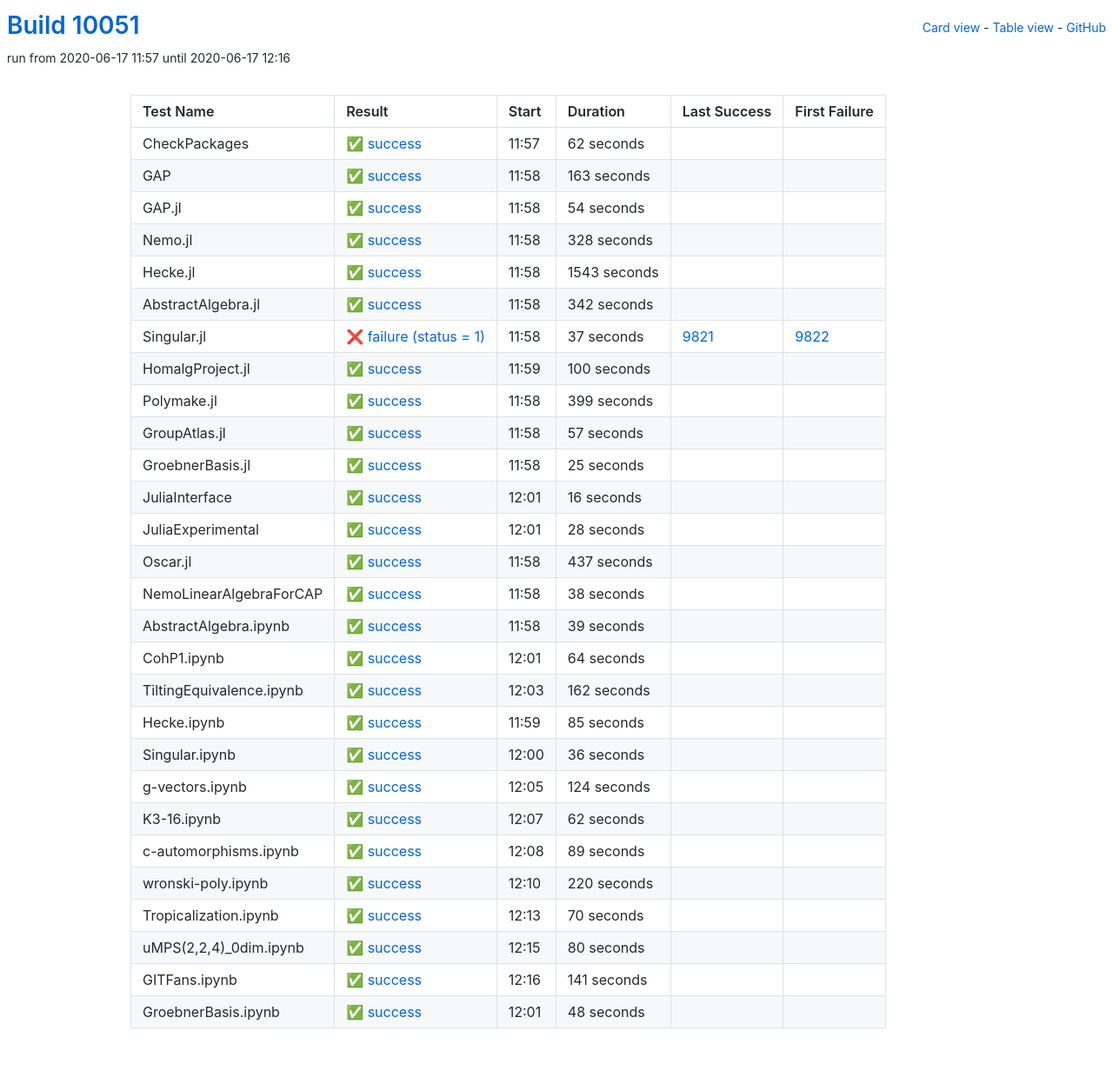
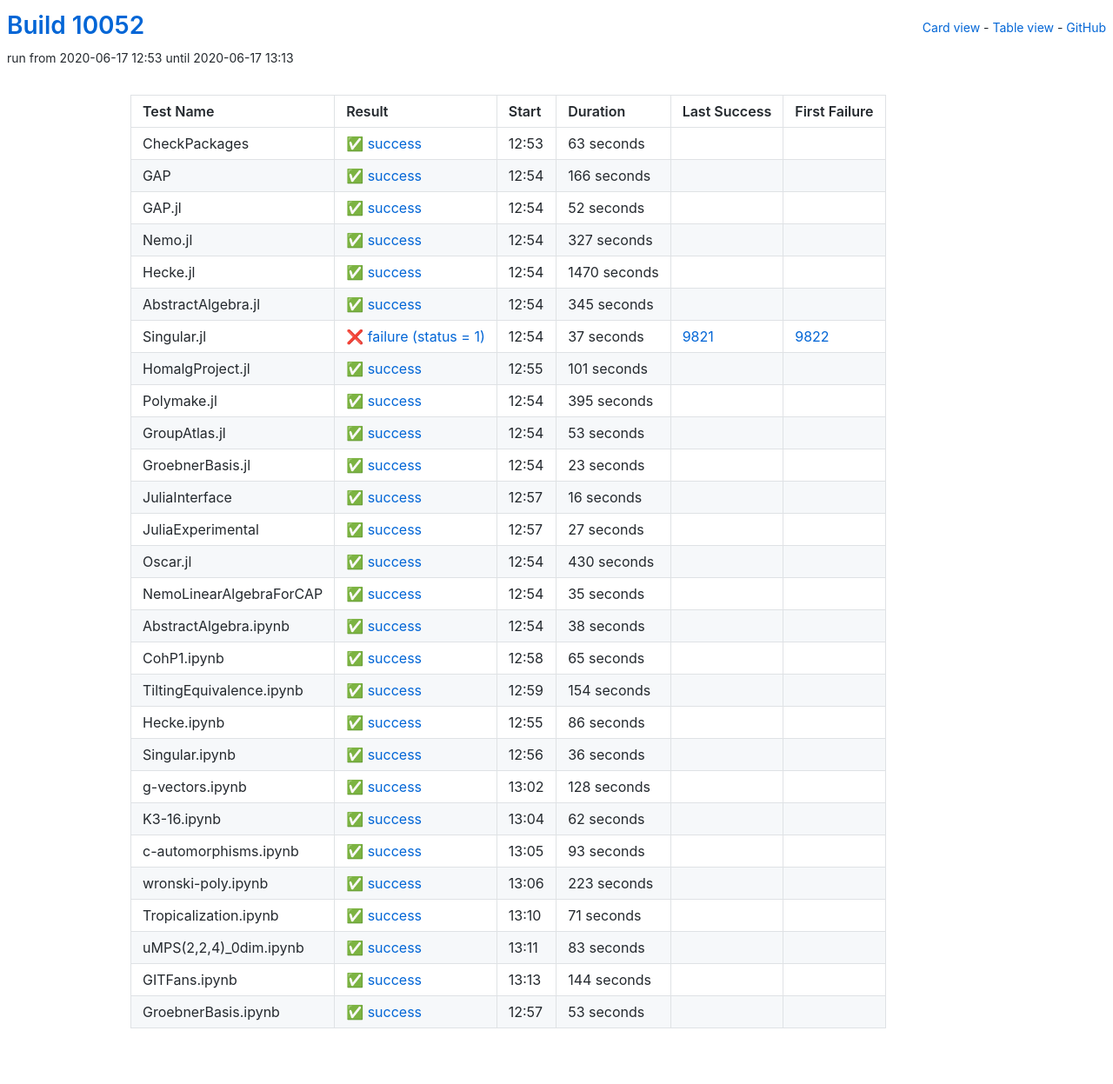
Before and after one commit to oscar-system/oscar-ci-status, a Jekyll site: the page built from table.html, in a window 1280 px wide. Shown: the whole page at 87% size. Built offline with Jekyll 4.4.1, drawn with Linux system fonts in a browser that asks for light colours.

Commit message:
Build #10052

```diff
--- a/_data/ci.yml
+++ b/_data/ci.yml
@@ -1,6 +1,6 @@
 ---
-build: 10051
-build_url: https://oscarci.mathematik.uni-kl.de/job/oscar/10051/
+build: 10052
+build_url: https://oscarci.mathematik.uni-kl.de/job/oscar/10052/
 job: oscar
 organization: oscar-system
 repo: oscar-ci-status
@@ -8,80 +8,80 @@
 tests:
 - name: CheckPackages
   id: checkpackages
-  log: https://oscarci.mathematik.uni-kl.de/job/oscar/10051/artifact/logs/build-10051/CheckPackages.log
-  start: 2020-06-17 11:57
+  log: https://oscarci.mathematik.uni-kl.de/job/oscar/10052/artifact/logs/build-10052/CheckPackages.log
+  start: 2020-06-17 12:53
   success: true
   exitcode: 0
   status: success
-  duration: 62
+  duration: 63
   last_success: false
   last_success_url:
   first_failure: false
   first_failure_url:
 - name: GAP
   id: gap
-  log: https://oscarci.mathematik.uni-kl.de/job/oscar/10051/artifact/logs/build-10051/GAP.log
-  start: 2020-06-17 11:58
+  log: https://oscarci.mathematik.uni-kl.de/job/oscar/10052/artifact/logs/build-10052/GAP.log
+  start: 2020-06-17 12:54
   success: true
   exitcode: 0
   status: success
-  duration: 163
+  duration: 166
   last_success: false
   last_success_url:
   first_failure: false
   first_failure_url:
 - name: GAP.jl
   id: gap-jl
-  log: https://oscarci.mathematik.uni-kl.de/job/oscar/10051/artifact/logs/build-10051/GAP.jl.log
-  start: 2020-06-17 11:58
+  log: https://oscarci.mathematik.uni-kl.de/job/oscar/10052/artifact/logs/build-10052/GAP.jl.log
+  start: 2020-06-17 12:54
   success: true
   exitcode: 0
   status: success
-  duration: 54
+  duration: 52
   last_success: false
   last_success_url:
   first_failure: false
   first_failure_url:
 - name: Nemo.jl
   id: nemo-jl
-  log: https://oscarci.mathematik.uni-kl.de/job/oscar/10051/artifact/logs/build-10051/Nemo.jl.log
-  start: 2020-06-17 11:58
+  log: https://oscarci.mathematik.uni-kl.de/job/oscar/10052/artifact/logs/build-10052/Nemo.jl.log
+  start: 2020-06-17 12:54
   success: true
   exitcode: 0
   status: success
-  duration: 328
+  duration: 327
   last_success: false
   last_success_url:
   first_failure: false
   first_failure_url:
 - name: Hecke.jl
   id: hecke-jl
-  log: https://oscarci.mathematik.uni-kl.de/job/oscar/10051/artifact/logs/build-10051/Hecke.jl.log
-  start: 2020-06-17 11:58
+  log: https://oscarci.mathematik.uni-kl.de/job/oscar/10052/artifact/logs/build-10052/Hecke.jl.log
+  start: 2020-06-17 12:54
   success: true
   exitcode: 0
   status: success
-  duration: 1543
+  duration: 1470
   last_success: false
   last_success_url:
   first_failure: false
   first_failure_url:
 - name: AbstractAlgebra.jl
   id: abstractalgebra-jl
-  log: https://oscarci.mathematik.uni-kl.de/job/oscar/10051/artifact/logs/build-10051/AbstractAlgebra.jl.log
-  start: 2020-06-17 11:58
+  log: https://oscarci.mathematik.uni-kl.de/job/oscar/10052/artifact/logs/build-10052/AbstractAlgebra.jl.log
+  start: 2020-06-17 12:54
   success: true
   exitcode: 0
   status: success
-  duration: 342
+  duration: 345
   last_success: false
   last_success_url:
   first_failure: false
   first_failure_url:
 - name: Singular.jl
   id: singular-jl
-  log: https://oscarci.mathematik.uni-kl.de/job/oscar/10051/artifact/logs/build-10051/Singular.jl.log
-  start: 2020-06-17 11:58
+  log: https://oscarci.mathematik.uni-kl.de/job/oscar/10052/artifact/logs/build-10052/Singular.jl.log
+  start: 2020-06-17 12:54
   success: false
   exitcode: 1
   status: failure
@@ -92,56 +92,56 @@
   first_failure_url: https://oscarci.mathematik.uni-kl.de/job/oscar/9822/
 - name: HomalgProject.jl
   id: homalgproject-jl
-  log: https://oscarci.mathematik.uni-kl.de/job/oscar/10051/artifact/logs/build-10051/HomalgProject.jl.log
-  start: 2020-06-17 11:59
+  log: https://oscarci.mathematik.uni-kl.de/job/oscar/10052/artifact/logs/build-10052/HomalgProject.jl.log
+  start: 2020-06-17 12:55
   success: true
   exitcode: 0
   status: success
-  duration: 100
+  duration: 101
   last_success: false
   last_success_url:
   first_failure: false
   first_failure_url:
 - name: Polymake.jl
   id: polymake-jl
-  log: https://oscarci.mathematik.uni-kl.de/job/oscar/10051/artifact/logs/build-10051/Polymake.jl.log
-  start: 2020-06-17 11:58
+  log: https://oscarci.mathematik.uni-kl.de/job/oscar/10052/artifact/logs/build-10052/Polymake.jl.log
+  start: 2020-06-17 12:54
   success: true
   exitcode: 0
   status: success
-  duration: 399
+  duration: 395
   last_success: false
   last_success_url:
   first_failure: false
   first_failure_url:
 - name: GroupAtlas.jl
   id: groupatlas-jl
-  log: https://oscarci.mathematik.uni-kl.de/job/oscar/10051/artifact/logs/build-10051/GroupAtlas.jl.log
-  start: 2020-06-17 11:58
+  log: https://oscarci.mathematik.uni-kl.de/job/oscar/10052/artifact/logs/build-10052/GroupAtlas.jl.log
+  start: 2020-06-17 12:54
   success: true
   exitcode: 0
   status: success
-  duration: 57
+  duration: 53
   last_success: false
   last_success_url:
   first_failure: false
   first_failure_url:
 - name: GroebnerBasis.jl
   id: groebnerbasis-jl
-  log: https://oscarci.mathematik.uni-kl.de/job/oscar/10051/artifact/logs/build-10051/GroebnerBasis.jl.log
-  start: 2020-06-17 11:58
+  log: https://oscarci.mathematik.uni-kl.de/job/oscar/10052/artifact/logs/build-10052/GroebnerBasis.jl.log
+  start: 2020-06-17 12:54
   success: true
   exitcode: 0
   status: success
-  duration: 25
+  duration: 23
   last_success: false
   last_success_url:
   first_failure: false
   first_failure_url:
 - name: JuliaInterface
   id: juliainterface
-  log: https://oscarci.mathematik.uni-kl.de/job/oscar/10051/artifact/logs/build-10051/JuliaInterface.log
-  start: 2020-06-17 12:01
+  log: https://oscarci.mathematik.uni-kl.de/job/oscar/10052/artifact/logs/build-10052/JuliaInterface.log
+  start: 2020-06-17 12:57
   success: true
   exitcode: 0
   status: success
@@ -152,32 +152,44 @@
   first_failure_url:
 - name: JuliaExperimental
   id: juliaexperimental
-  log: https://oscarci.mathematik.uni-kl.de/job/oscar/10051/artifact/logs/build-10051/JuliaExperimental.log
-  start: 2020-06-17 12:01
+  log: https://oscarci.mathematik.uni-kl.de/job/oscar/10052/artifact/logs/build-10052/JuliaExperimental.log
+  start: 2020-06-17 12:57
   success: true
   exitcode: 0
   status: success
-  duration: 28
+  duration: 27
   last_success: false
   last_success_url:
   first_failure: false
   first_failure_url:
 - name: Oscar.jl
   id: oscar-jl
-  log: https://oscarci.mathematik.uni-kl.de/job/oscar/10051/artifact/logs/build-10051/Oscar.jl.log
-  start: 2020-06-17 11:58
+  log: https://oscarci.mathematik.uni-kl.de/job/oscar/10052/artifact/logs/build-10052/Oscar.jl.log
+  start: 2020-06-17 12:54
   success: true
   exitcode: 0
   status: success
-  duration: 437
+  duration: 430
   last_success: false
   last_success_url:
   first_failure: false
   first_failure_url:
 - name: NemoLinearAlgebraForCAP
   id: nemolinearalgebraforcap
-  log: https://oscarci.mathematik.uni-kl.de/job/oscar/10051/artifact/logs/build-10051/NemoLinearAlgebraForCAP.log
-  start: 2020-06-17 11:58
+  log: https://oscarci.mathematik.uni-kl.de/job/oscar/10052/artifact/logs/build-10052/NemoLinearAlgebraForCAP.log
+  start: 2020-06-17 12:54
+  success: true
+  exitcode: 0
+  status: success
+  duration: 35
+  last_success: false
+  last_success_url:
+  first_failure: false
+  first_failure_url:
+- name: AbstractAlgebra.ipynb
+  id: abstractalgebra-ipynb
+  log: https://oscarci.mathematik.uni-kl.de/job/oscar/10052/artifact/logs/build-10052/AbstractAlgebra.ipynb.log
+  start: 2020-06-17 12:54
   success: true
   exitcode: 0
   status: success
@@ -186,58 +198,46 @@
   last_success_url:
   first_failure: false
   first_failure_url:
-- name: AbstractAlgebra.ipynb
-  id: abstractalgebra-ipynb
-  log: https://oscarci.mathematik.uni-kl.de/job/oscar/10051/artifact/logs/build-10051/AbstractAlgebra.ipynb.log
-  start: 2020-06-17 11:58
+- name: CohP1.ipynb
+  id: cohp1-ipynb
+  log: https://oscarci.mathematik.uni-kl.de/job/oscar/10052/artifact/logs/build-10052/CohP1.ipynb.log
+  start: 2020-06-17 12:58
   success: true
   exitcode: 0
   status: success
-  duration: 39
-  last_success: false
-  last_success_url:
-  first_failure: false
-  first_failure_url:
-- name: CohP1.ipynb
-  id: cohp1-ipynb
-  log: https://oscarci.mathematik.uni-kl.de/job/oscar/10051/artifact/logs/build-10051/CohP1.ipynb.log
-  start: 2020-06-17 12:01
-  success: true
-  exitcode: 0
-  status: success
-  duration: 64
+  duration: 65
   last_success: false
   last_success_url:
   first_failure: false
   first_failure_url:
 - name: TiltingEquivalence.ipynb
   id: tiltingequivalence-ipynb
-  log: https://oscarci.mathematik.uni-kl.de/job/oscar/10051/artifact/logs/build-10051/TiltingEquivalence.ipynb.log
-  start: 2020-06-17 12:03
+  log: https://oscarci.mathematik.uni-kl.de/job/oscar/10052/artifact/logs/build-10052/TiltingEquivalence.ipynb.log
+  start: 2020-06-17 12:59
   success: true
   exitcode: 0
   status: success
-  duration: 162
+  duration: 154
   last_success: false
   last_success_url:
   first_failure: false
   first_failure_url:
 - name: Hecke.ipynb
   id: hecke-ipynb
-  log: https://oscarci.mathematik.uni-kl.de/job/oscar/10051/artifact/logs/build-10051/Hecke.ipynb.log
-  start: 2020-06-17 11:59
+  log: https://oscarci.mathematik.uni-kl.de/job/oscar/10052/artifact/logs/build-10052/Hecke.ipynb.log
+  start: 2020-06-17 12:55
   success: true
   exitcode: 0
   status: success
-  duration: 85
+  duration: 86
   last_success: false
   last_success_url:
   first_failure: false
   first_failure_url:
 - name: Singular.ipynb
   id: singular-ipynb
-  log: https://oscarci.mathematik.uni-kl.de/job/oscar/10051/artifact/logs/build-10051/Singular.ipynb.log
-  start: 2020-06-17 12:00
+  log: https://oscarci.mathematik.uni-kl.de/job/oscar/10052/artifact/logs/build-10052/Singular.ipynb.log
+  start: 2020-06-17 12:56
   success: true
   exitcode: 0
   status: success
@@ -248,20 +248,20 @@
   first_failure_url:
 - name: g-vectors.ipynb
   id: g-vectors-ipynb
-  log: https://oscarci.mathematik.uni-kl.de/job/oscar/10051/artifact/logs/build-10051/g-vectors.ipynb.log
-  start: 2020-06-17 12:05
+  log: https://oscarci.mathematik.uni-kl.de/job/oscar/10052/artifact/logs/build-10052/g-vectors.ipynb.log
+  start: 2020-06-17 13:02
   success: true
   exitcode: 0
   status: success
-  duration: 124
+  duration: 128
   last_success: false
   last_success_url:
   first_failure: false
   first_failure_url:
 - name: K3-16.ipynb
   id: k3-16-ipynb
-  log: https://oscarci.mathematik.uni-kl.de/job/oscar/10051/artifact/logs/build-10051/K3-16.ipynb.log
-  start: 2020-06-17 12:07
+  log: https://oscarci.mathematik.uni-kl.de/job/oscar/10052/artifact/logs/build-10052/K3-16.ipynb.log
+  start: 2020-06-17 13:04
   success: true
   exitcode: 0
   status: success
@@ -272,72 +272,72 @@
   first_failure_url:
 - name: c-automorphisms.ipynb
   id: c-automorphisms-ipynb
-  log: https://oscarci.mathematik.uni-kl.de/job/oscar/10051/artifact/logs/build-10051/c-automorphisms.ipynb.log
-  start: 2020-06-17 12:08
+  log: https://oscarci.mathematik.uni-kl.de/job/oscar/10052/artifact/logs/build-10052/c-automorphisms.ipynb.log
+  start: 2020-06-17 13:05
   success: true
   exitcode: 0
   status: success
-  duration: 89
+  duration: 93
   last_success: false
   last_success_url:
   first_failure: false
   first_failure_url:
 - name: wronski-poly.ipynb
   id: wronski-poly-ipynb
-  log: https://oscarci.mathematik.uni-kl.de/job/oscar/10051/artifact/logs/build-10051/wronski-poly.ipynb.log
-  start: 2020-06-17 12:10
+  log: https://oscarci.mathematik.uni-kl.de/job/oscar/10052/artifact/logs/build-10052/wronski-poly.ipynb.log
+  start: 2020-06-17 13:06
   success: true
   exitcode: 0
   status: success
-  duration: 220
+  duration: 223
   last_success: false
   last_success_url:
   first_failure: false
   first_failure_url:
 - name: Tropicalization.ipynb
   id: tropicalization-ipynb
-  log: https://oscarci.mathematik.uni-kl.de/job/oscar/10051/artifact/logs/build-10051/Tropicalization.ipynb.log
-  start: 2020-06-17 12:13
+  log: https://oscarci.mathematik.uni-kl.de/job/oscar/10052/artifact/logs/build-10052/Tropicalization.ipynb.log
+  start: 2020-06-17 13:10
   success: true
   exitcode: 0
   status: success
-  duration: 70
+  duration: 71
   last_success: false
   last_success_url:
   first_failure: false
   first_failure_url:
 - name: uMPS(2,2,4)_0dim.ipynb
   id: umps-2-2-4-0dim-ipynb
-  log: https://oscarci.mathematik.uni-kl.de/job/oscar/10051/artifact/logs/build-10051/uMPS-2-2-4-_0dim.ipynb.log
-  start: 2020-06-17 12:15
+  log: https://oscarci.mathematik.uni-kl.de/job/oscar/10052/artifact/logs/build-10052/uMPS-2-2-4-_0dim.ipynb.log
+  start: 2020-06-17 13:11
   success: true
   exitcode: 0
   status: success
-  duration: 80
+  duration: 83
   last_success: false
   last_success_url:
   first_failure: false
   first_failure_url:
 - name: GITFans.ipynb
   id: gitfans-ipynb
-  log: https://oscarci.mathematik.uni-kl.de/job/oscar/10051/artifact/logs/build-10051/GITFans.ipynb.log
-  start: 2020-06-17 12:16
+  log: https://oscarci.mathematik.uni-kl.de/job/oscar/10052/artifact/logs/build-10052/GITFans.ipynb.log
+  start: 2020-06-17 13:13
   success: true
   exitcode: 0
   status: success
-  duration: 141
+  duration: 144
   last_success: false
   last_success_url:
   first_failure: false
   first_failure_url:
 - name: GroebnerBasis.ipynb
   id: groebnerbasis-ipynb
-  log: https://oscarci.mathematik.uni-kl.de/job/oscar/10051/artifact/logs/build-10051/GroebnerBasis.ipynb.log
-  start: 2020-06-17 12:01
+  log: https://oscarci.mathematik.uni-kl.de/job/oscar/10052/artifact/logs/build-10052/GroebnerBasis.ipynb.log
+  start: 2020-06-17 12:57
   success: true
   exitcode: 0
   status: success
-  duration: 48
+  duration: 53
   last_success: false
   last_success_url:
   first_failure: false
```
Also changed, not shown: README.md.
